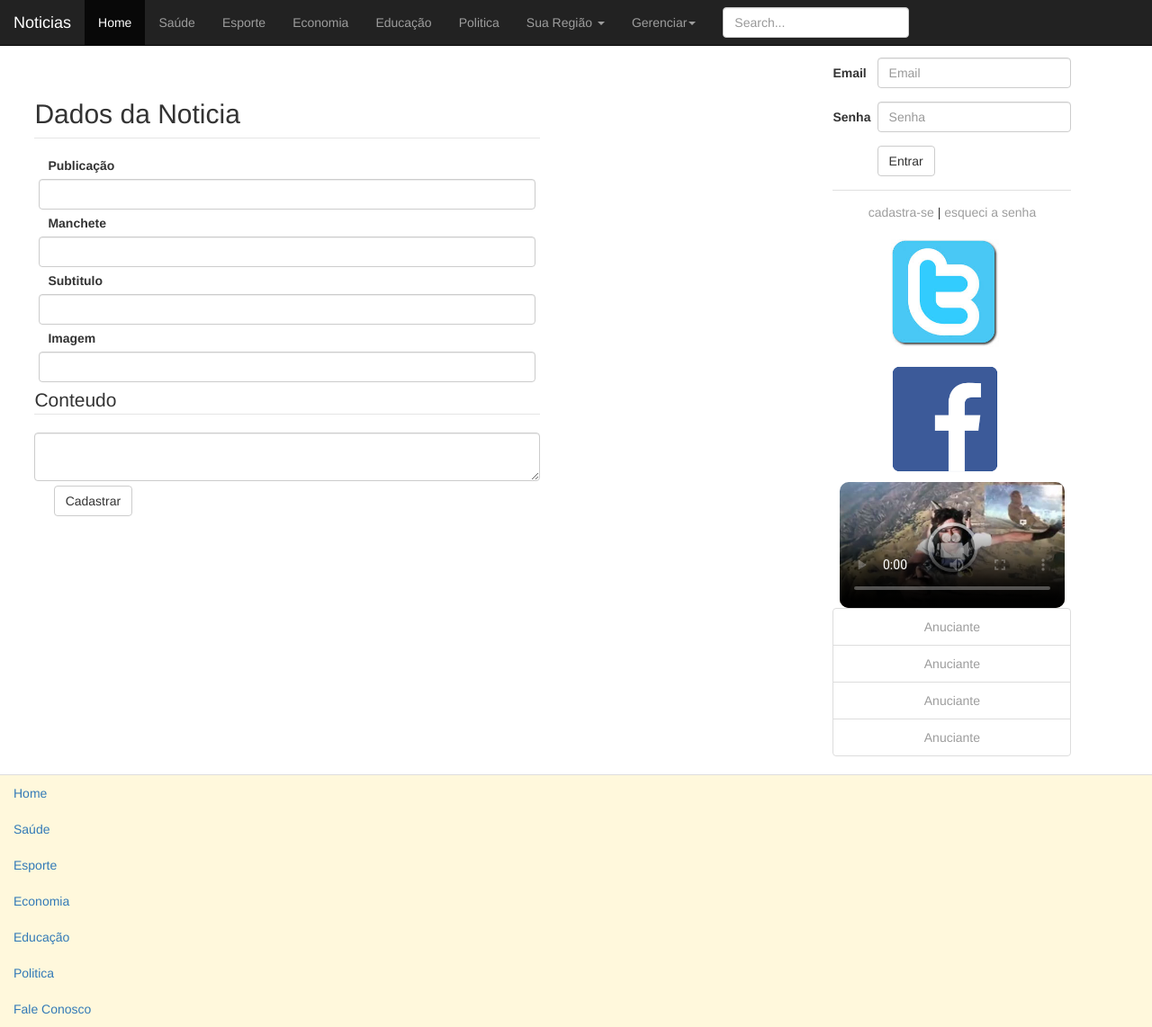
After one commit to MateusManzoli/bootstrap-aprendizagem, a PHP site: page /cadastro_noticias.php in a window 1280 px wide; the page is wider, and only the part inside the window is pictured. The commit adds this page. Shown: that part at 90% size. Run offline with PHP 8.4, Linux system fonts and the light colour scheme; grey boxes are pictures that could not be loaded.

Commit message:
novos metodos e arquivos foram adicionados

```diff
--- a/PDO/conexao.php
+++ b/PDO/conexao.php
@@ -1,16 +1,21 @@
 <?php
-
-//faz a canexao com o BD
-// realiza a busca... o PDO fetch_assoc associa o indice com o a coluna desejada da tabela
-// busca o resultado... fetchAll serve para retorna varios arquivos.
-//retorna o resultado na tela
-//SELECT  * FROM `bootstrap-aprendizagem`.noticias where id = 1 ;-
+ //faz a canexao com o BD
 function conectar() {
-    return new PDO('mysql:host=localhost;dbname=bootstrap-aprendizagem', 'root', 'mateus123');
+    return new PDO('mysql:host=localhost;dbname=aprendizagem', 'root', 'mateus123');
 }
 
 function pesquisar($sql) {
+    //conecta a função pesquisar ao banco de dados
     $conexao = conectar();
+    // realiza a busca... o PDO fetch_assoc associa o indice com o a coluna desejada da tabela
     $statement = $conexao->query($sql, PDO::FETCH_ASSOC);
+    // busca o resultado... fetchAll serve para retorna varios arquivos.
     return $statement->fetchAll();
 }
+
+function inserir($sql) {
+    $conexao = conectar();
+    echo $sql;
+     $statement = $conexao->exec($sql);
+     return $conexao->lastInsertId();
+}
--- a/dados/dados-cabecalho.php
+++ b/dados/dados-cabecalho.php
@@ -33,7 +33,13 @@
                         </ul>
                     </li>
 
-                    <li><a href="../public/contato.php">Fale Conosco</a></li>
+                    <li class="dropdown">
+                        <a href="#" class="dropdown-toggle" data-toggle="dropdown" role="button" aria-haspopup="true" aria-expanded="false">Gerenciar<span class="caret"></span></a>
+                        <ul class="dropdown-menu">
+                            <li><a href="../public/contato.php">Fale Conosco</a></li>
+                            <li><a href="../public/cadastro_noticias.php">Cadastrar Noticia</a></li>
+                        </ul>
+                    </li>
                 </ul>
 
             </div><!--/.nav-collapse -->
--- a/dados/dados-chama-noticia.php
+++ b/dados/dados-chama-noticia.php
@@ -1,4 +1,5 @@
 <?php
+//chama noticia passando a variavel
 $manchete = file_get_contents('../noticias/' . $_GET['id'] . '/manchete.txt');
 $subtitulo = file_get_contents('../noticias/' . $_GET['id'] . '/subtitulo.txt');
 $publicacao = file_get_contents('../noticias/' . $_GET['id'] . '/publicacao.txt');
--- /dev/null
+++ b/estilo-cadastro-noticia.css
@@ -0,0 +1,24 @@
+/*
+To change this license header, choose License Headers in Project Properties.
+To change this template file, choose Tools | Templates
+and open the template in the editor.
+*/
+/*
+    Created on : 03/08/2015, 15:15:53
+    Author     : DESEN
+*/
+
+
+.form-horizontal-a{
+    float: left;
+    padding-top: 7%;
+    padding-left: 3%;
+    width: 600px;
+}
+.col-sm-10-a{
+    padding: 5px;
+}
+
+.form-group-b{
+    float: left ;
+}
--- a/estilos.css
+++ b/estilos.css
@@ -18,7 +18,6 @@
     min-width: 100px;
 }
 
-
 .thumbnail img{
     width: 180px;;
     height: 180px;
@@ -29,11 +28,10 @@
     background: #EEE;
 }
 
-
 .menulateral{
 
     padding-top: 5%;
-    padding-right: 3%;
+    padding-right: 7%;
     float: right;
 }
 
@@ -63,8 +61,6 @@
     padding: 10px;
 }
 
-
-
 .video video{
     width: 250px;
     border-radius: 10px;
@@ -87,8 +83,6 @@
     color: black;
 }
 
-
-
 .list-group a{
     background-color: transparent;
     text-align: center;
--- a/fale-conosco.css
+++ b/fale-conosco.css
@@ -3,8 +3,7 @@
     float: left;
     padding-top: 7%;
     padding-left: 3%;
-    width: 650px;
-    min-width: 200px;
+    width: 600px;
 }
 .col-sm-10-a{
     padding: 5px;
--- a/gerenciar/gerenciador.php
+++ b/gerenciar/gerenciador.php
@@ -1,10 +1,26 @@
 <?php
-
+// faz a inclusao para conectar ao bd
 include_once '../PDO/conexao.php';
 
+//funcao para buscar noticias
 function buscarNoticiasMenuPrincipal() {
+    //metodo para buscar noticas
+    $sql = 'SELECT  * FROM aprendizagem.noticias';
+    //retorna resultados da busca
+    return pesquisar($sql);
+}
 
-    $sql = 'SELECT  *FROM `bootstrap-aprendizagem`.noticias';
-    return pesquisar($sql);
-
+function cadastrarNoticia($dados) {
+    // faz o texto da inserção com os valores que serao preenchidos publicacao etc...
+    $cadastrar = "INSERT INTO aprendizagem.noticias (publicacao, manchete, subtitulo,imagem,conteudo)
+            values(
+                '{$dados['publicacao']}',
+                '{$dados['manchete']}',
+                '{$dados['subtitulo']}',
+                '{$dados['imagem']}',
+                '{$dados['conteudo']}'
+            )
+   ";
+                //retorna o metodo inserir que contem os valores da variavel
+    return inserir($cadastrar);
 }
--- /dev/null
+++ b/public/cadastro_noticias.php
@@ -0,0 +1,62 @@
+<?php
+include_once '../dados/dados-cabecalho.php';
+include_once '../gerenciar/gerenciador.php';
+
+// post armazena os dados
+// se post existir ele ira cadastrar as noticias,
+if($_POST){
+    cadastrarNoticia($_POST);
+}
+?>
+
+<html>
+    <?php include_once '../dados/dados-head.php'; ?>
+    <link rel="stylesheet" type="text/css" href="../estilo-cadastro-noticia.css"/>
+    <body>
+        <?php include_once '../dados/dados-cabecalho.php'; ?>
+        <div class="geral">
+            <form class="form-horizontal-a" method="post">
+                  <legend><h2>Dados da Noticia</h2></legend>
+                <div class="form-group-a">
+                    <label  class="col-sm-2 control-label">Publicação</label>
+                    <div class="col-sm-10-a">
+                        <input name="publicacao" type="text" class="form-control">
+                    </div>
+                </div>
+
+                <div class="form-group-a">
+                    <label  class="col-sm-2 control-label">Manchete</label>
+                    <div class="col-sm-10-a">
+                        <input name="manchete" type="text" class="form-control" id="inputEmail3">
+                    </div>
+                </div>
+
+                <div class="form-group-a">
+                    <label for="inputEmail3" class="col-sm-2 control-label">Subtitulo</label>
+                    <div class="col-sm-10-a">
+                        <input name="subtitulo" type="text" class="form-control">
+                    </div>
+                </div>
+
+                <div class="form-group-a">
+                    <label for="inputEmail3" class="col-sm-2 control-label">Imagem</label>
+                    <div class="col-sm-10-a">
+                        <input name="imagem" type="text" class="form-control">
+                    </div>
+                </div>
+
+                <legend>Conteudo</legend>
+                <textarea name="conteudo" class="form-control" ></textarea>
+
+                <div class="form-group-b">
+                    <div class="col-sm-offset-2 col-sm-10-a">
+                        <button type="submit" class="btn btn-default" >Cadastrar</button>
+                    </div>
+                </div>
+            </form>
+        </div>
+
+        <?php
+        include_once '../dados/dados-menulateral.php';
+        include_once '../dados/dados-rodape.php';
+        ?>
```
Also changed, not shown: dados/dados-conteudo.php (+4 -4 lines), nbproject/private/private.xml (+1 -9 lines), noticias/estilo-noticias.css (+9 -3 lines), public/contato.php (+6 -4 lines).
